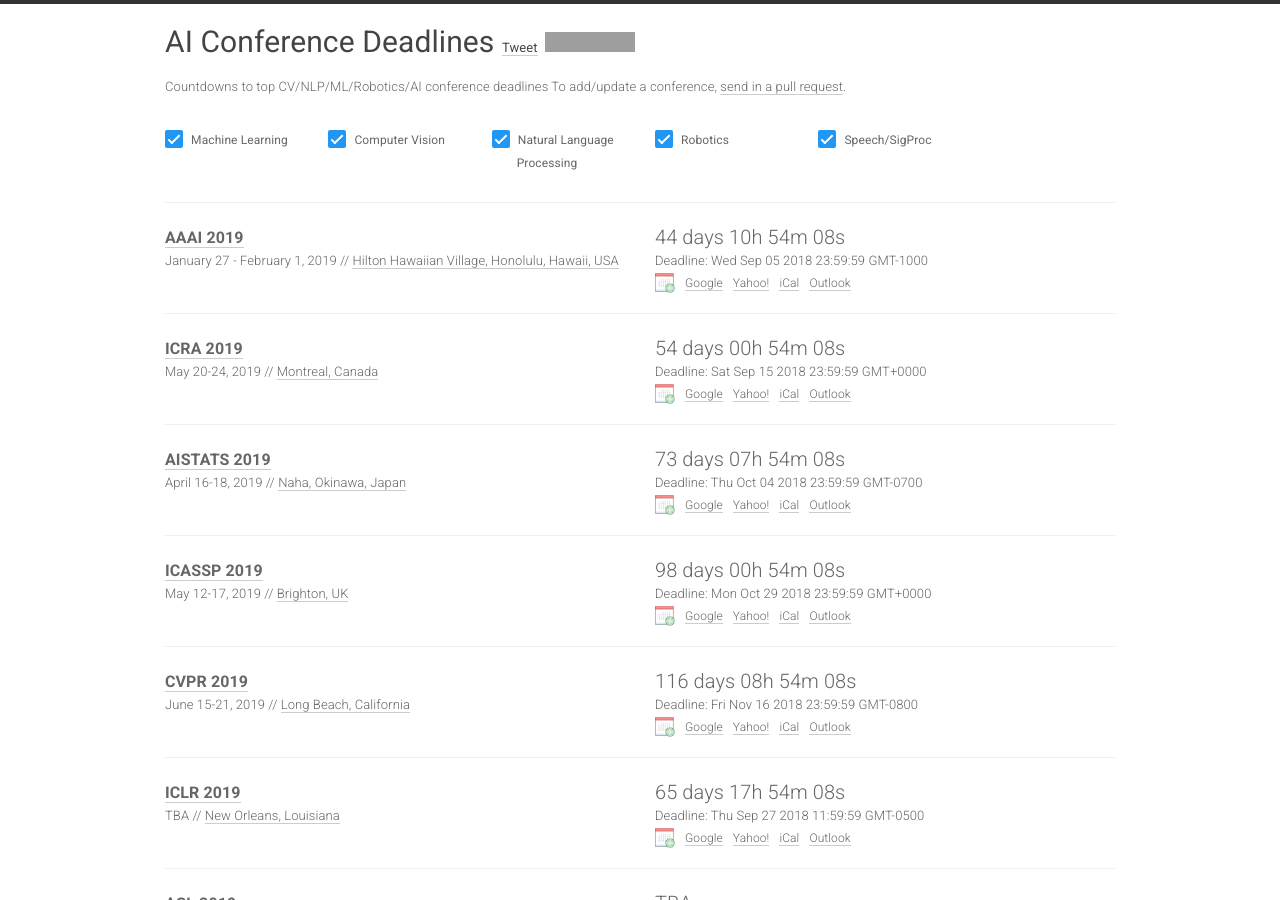
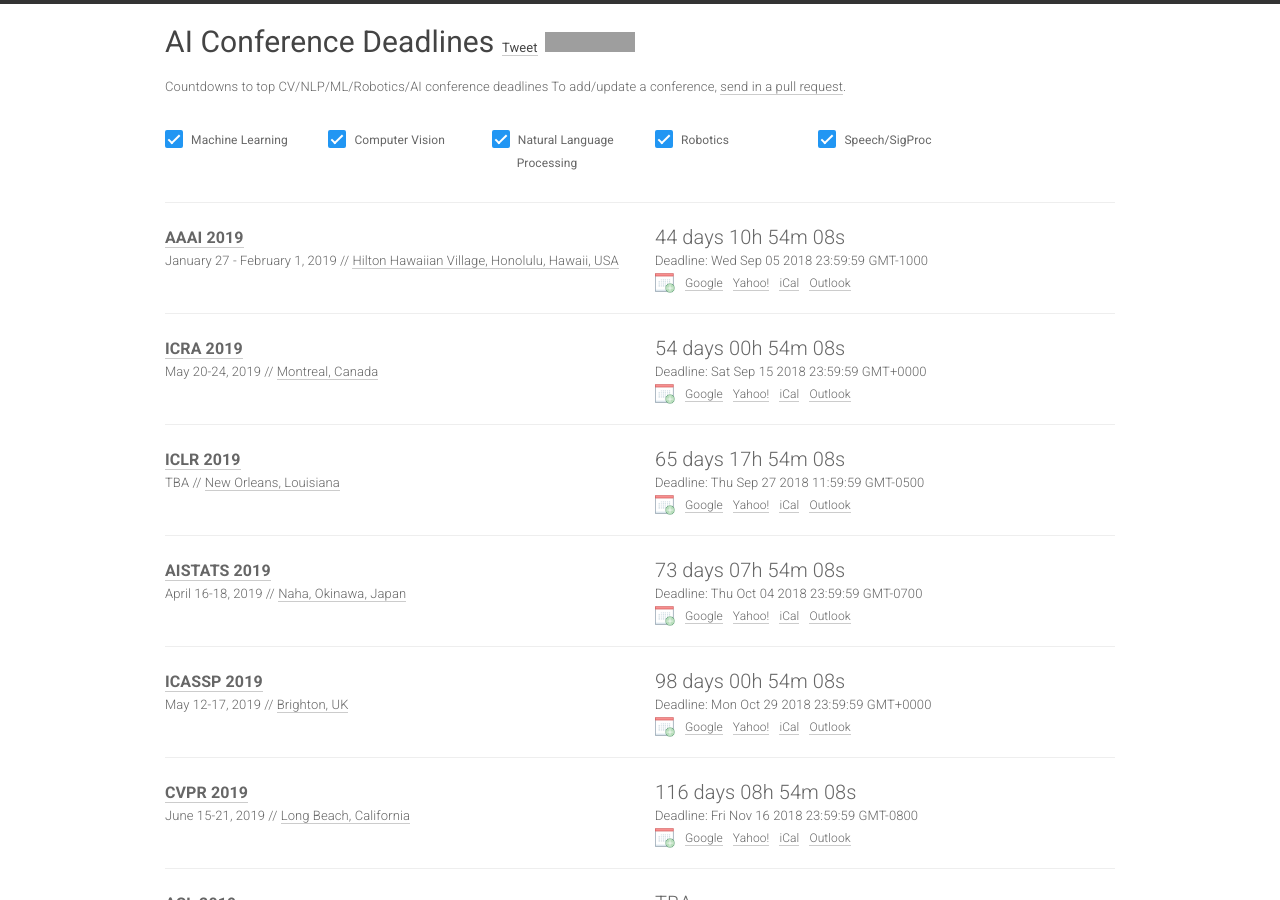
Before and after one commit to paperswithcode/ai-deadlines, a Jekyll site: the page built from index.html, in a window 1280 px wide and 900 px high. Built offline with Jekyll 4.4.1, drawn with Linux system fonts in a browser that asks for light colours; nearby versions of some CDN libraries; comment, search, counter and statistics services are not loaded; some of the changed lines change nothing that is shown; grey boxes are pictures that could not be loaded.

Commit message:
Minor rearrange

```diff
--- a/_data/conferences.yml
+++ b/_data/conferences.yml
@@ -20,6 +20,16 @@
   date: May 20-24, 2019
   place: Montreal, Canada
   sub: RO
+
+- name: ICLR
+  year: 2019
+  id: iclr19
+  link: http://iclr.cc/
+  deadline: "2018-9-27 16:59:59"
+  timezone: EST
+  date: TBA
+  place: New Orleans, Louisiana
+  sub: ML
 
 - name: AISTATS
   year: 2019
@@ -50,16 +60,6 @@
   date: June 15-21, 2019
   place: Long Beach, California
   sub: CV
-
-- name: ICLR
-  year: 2019
-  id: iclr19
-  link: http://iclr.cc/
-  deadline: "2018-9-27 16:59:59"
-  timezone: EST
-  date: TBA
-  place: New Orleans, Louisiana
-  sub: ML
 
 - name: ACL
   year: 2019
```
